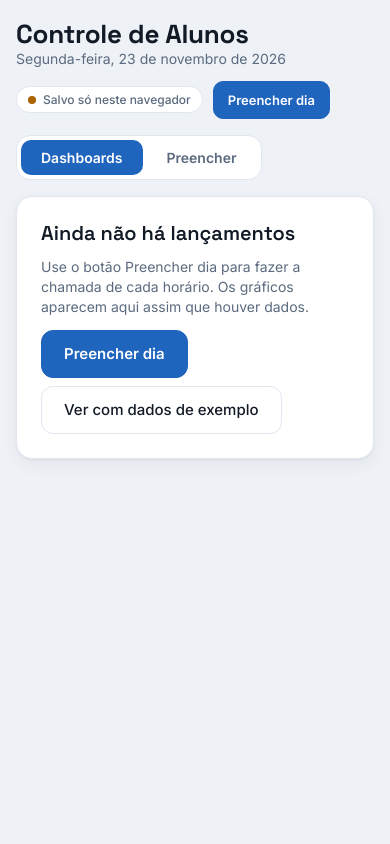
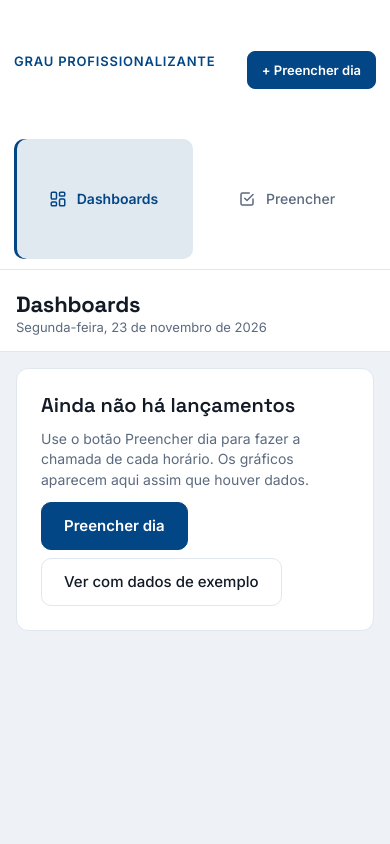
Before and after one commit to marcos-adrian0O/Controle-Alunos, a plain HTML site: page index.html in a window 390 px wide. Drawn offline with Linux system fonts and the light colour scheme.

Commit message:
Add files via upload

```diff
--- a/index.html
+++ b/index.html
@@ -1,4 +1,6 @@
-<!doctype html><html lang="pt-BR"><head><meta charset="utf-8"><meta name=viewport content="width=device-width,initial-scale=1,viewport-fit=cover"><style>:root{color-scheme:light;box-sizing:border-box;padding-top:env(safe-area-inset-top,0px);padding-bottom:env(safe-area-inset-bottom,0px)}html{scroll-padding-top:env(safe-area-inset-top,0px)}body{margin:0;padding:0;font:14px -apple-system,BlinkMacSystemFont,sans-serif;background:#fff;color:#000}img{max-width:100%}[hidden]:not([hidden=until-found i]){display:none!important}</style><title>Controle de Alunos</title><meta name="theme-color" content="#1f64bd"></head><body>
+<!doctype html><html><head><meta charset=utf8><meta name=viewport content="width=device-width,initial-scale=1,viewport-fit=cover"><style>:root{color-scheme:light;box-sizing:border-box;padding-top:env(safe-area-inset-top,0px);padding-bottom:env(safe-area-inset-bottom,0px)}html{scroll-padding-top:env(safe-area-inset-top,0px)}body{margin:0;padding:0;font:14px -apple-system,BlinkMacSystemFont,sans-serif;background:#fff;color:#000}img{max-width:100%}[hidden]:not([hidden=until-found i]){display:none!important}</style></head><body>
+<title>Controle de Alunos</title>
+<meta name="claude:viewport-fit-sides" content="cover">
 <link rel="stylesheet" href="https://fonts.googleapis.com/css2?family=Inter:wght@400;500;600&family=Space+Grotesk:wght@500;600;700&display=swap">
 <style>
 :root {
@@ -306,32 +308,93 @@ details.tbl summary { cursor: pointer; font: 600 14px var(--font-display); margi
 @media (prefers-reduced-motion: reduce) { .toast { transition: none; } }
 </style>
 
-<div class="app">
-  <header class="top">
+
+<style>
+/* ===== Layout de sistema: menu lateral + área de trabalho ===== */
+body { padding: 0; background: var(--bg); }
+.shell { display: grid; grid-template-columns: 248px minmax(0, 1fr); min-height: 100vh; }
+.side { position: sticky; top: 0; height: 100vh; display: flex; flex-direction: column; gap: 20px; padding: 20px 14px; background: var(--surface); border-right: 1px solid var(--line); overflow-y: auto; }
+.side .brand { padding: 4px 8px 16px; border-bottom: 1px solid var(--line); flex-direction: column; align-items: flex-start; gap: 10px; }
+.side .brand img { height: 40px; max-width: 100%; }
+.side .brand h1 { font-size: 17px; line-height: 1.2; }
+.side .brand .eyebrow { margin-bottom: 2px; }
+.side .tabs { flex-direction: column; align-self: stretch; gap: 2px; padding: 0; background: transparent; border: 0; border-radius: 0; }
+.navlbl { padding: 0 10px 6px; color: var(--muted); font: 600 11px var(--font-ui); text-transform: uppercase; letter-spacing: .08em; }
+.side .tab { width: 100%; justify-content: flex-start; gap: 10px; padding: 10px 12px; border-radius: 10px; font-weight: 500; font-size: 14px; }
+.side .tab svg { flex: none; }
+.side .tab .badge { margin-left: auto; }
+.side .tab[aria-selected="true"] { background: var(--accent-soft); color: var(--accent-text); font-weight: 600; }
+.side .tab[aria-selected="true"] .badge { background: var(--bad); }
+.sidefoot { margin-top: auto; display: flex; flex-direction: column; gap: 10px; }
+.sidefoot .btn { width: 100%; }
+.sidefoot .conn { width: 100%; border-radius: 10px; white-space: normal; line-height: 1.3; }
+.main { min-width: 0; display: flex; flex-direction: column; }
+.topbar { display: flex; align-items: center; justify-content: space-between; gap: 12px; padding: 18px 32px; background: var(--surface); border-bottom: 1px solid var(--line); position: sticky; top: 0; z-index: 5; }
+.topbar h1 { font-size: 22px; }
+.topbar .sub { font-size: 13px; margin-top: 2px; }
+.app { max-width: 1240px; width: 100%; margin: 0; padding: 24px 32px 56px; gap: 20px; }
+.card, .kpi { box-shadow: none; border-radius: 12px; }
+.card:hover, .kpi:hover { border-color: color-mix(in srgb, var(--accent) 35%, var(--line)); }
+.kpi.hero { border: 1px solid color-mix(in srgb, var(--accent) 30%, transparent); }
+.btn { border-radius: 8px; }
+.btn.big { border-radius: 10px; }
+thead th { position: sticky; top: 0; }
+tbody tr:hover td { background: var(--surface-2); }
+
+@media (max-width: 900px) {
+  .shell { grid-template-columns: minmax(0, 1fr); }
+  .side { position: sticky; top: 0; z-index: 10; height: auto; flex-direction: row; flex-wrap: wrap; align-items: center; gap: 8px 12px; padding: 10px 14px; border-right: 0; border-bottom: 1px solid var(--line); overflow: visible; }
+  .side .brand { padding: 0; border: 0; flex-direction: row; align-items: center; flex: 1 1 auto; }
+  .side .brand img { height: 30px; }
+  .side .brand .eyebrow { display: none; }
+  .side .tabs { flex-direction: row; flex: 1 1 100%; order: 3; gap: 4px; }
+  .navlbl { display: none; }
+  .side .tab { justify-content: center; flex: 1; }
+  .sidefoot { margin: 0; flex-direction: row; align-items: center; }
+  .sidefoot .btn { width: auto; }
+  .sidefoot .conn { display: none; }
+  .topbar { position: static; padding: 14px 16px; }
+  .app { padding: 16px 16px 48px; }
+}
+</style>
+
+<style>
+/* ===== Identidade Grau Profissionalizante ===== */
+.side .brand { padding: 0 0 16px; }
+.side .brand .eyebrow { font-size: 13px; letter-spacing: .06em; }
+.side .brand h1 { font-size: 15px; color: var(--muted); font-weight: 600; letter-spacing: .02em; }
+.topbar::before { content: ""; position: absolute; left: 0; right: 0; top: 0; height: 4px; background: #034685; }
+.topbar { padding-top: 22px; }
+.side .tab[aria-selected="true"] { box-shadow: inset 3px 0 0 var(--accent); }
+@media (max-width: 900px) { .side .brand h1 { display: none; } .side .brand .eyebrow { display: block; } }
+</style>
+<div class="shell">
+  <aside class="side">
     <div class="brand" id="brand"></div>
-    <div class="topright">
+    <nav class="tabs" role="tablist" aria-label="Seções">
+      <span class="navlbl">Menu</span>
+      <button class="tab" role="tab" id="tab-dashboards" data-tab="dashboards" aria-controls="view-dash" aria-selected="true" type="button"><svg viewBox="0 0 24 24" width="18" height="18" fill="none" stroke="currentColor" stroke-width="2" stroke-linecap="round" stroke-linejoin="round" aria-hidden="true"><rect x="3" y="3" width="7" height="9" rx="1.5"/><rect x="14" y="3" width="7" height="5" rx="1.5"/><rect x="14" y="12" width="7" height="9" rx="1.5"/><rect x="3" y="16" width="7" height="5" rx="1.5"/></svg><span>Dashboards</span></button>
+      <button class="tab" role="tab" id="tab-preencher" data-tab="preencher" aria-controls="view-fill" aria-selected="false" type="button"><svg viewBox="0 0 24 24" width="18" height="18" fill="none" stroke="currentColor" stroke-width="2" stroke-linecap="round" stroke-linejoin="round" aria-hidden="true"><path d="M9 11l3 3 8-8"/><path d="M20 12v6a2 2 0 0 1-2 2H6a2 2 0 0 1-2-2V6a2 2 0 0 1 2-2h9"/></svg><span>Preencher</span> <span class="badge" id="pendBadge" hidden></span></button>
+    </nav>
+    <div class="sidefoot">
+      <button class="btn primary" id="hdrFill" type="button">+ Preencher dia</button>
       <span class="conn" id="conn"><i></i><em id="connTx" style="font-style:normal">Conectando…</em></span>
-      <button class="btn primary" id="hdrFill" type="button">Preencher dia</button>
     </div>
-  </header>
-
-  <nav class="tabs" role="tablist" aria-label="Seções">
-    <button class="tab" role="tab" id="tab-dashboards" data-tab="dashboards" aria-controls="view-dash" aria-selected="true" type="button">Dashboards</button>
-    <button class="tab" role="tab" id="tab-preencher" data-tab="preencher" aria-controls="view-fill" aria-selected="false" type="button">Preencher <span class="badge" id="pendBadge" hidden></span></button>
-  </nav>
-
+  </aside>
+  <main class="main">
+    <header class="topbar">
+      <div><h1 id="pageTitle">Dashboards</h1><p class="sub" id="today"></p></div>
+    </header>
+    <div class="app">
   <section class="view" id="view-dash" role="tabpanel" aria-labelledby="tab-dashboards"></section>
   <section class="view" id="view-fill" role="tabpanel" aria-labelledby="tab-preencher" hidden></section>
+    </div>
+  </main>
 </div>
 
 <div class="tip" id="tip" hidden></div>
 <div class="toast" id="toast" role="status" aria-live="polite"><span id="toastMsg"></span></div>
 
-<script src="https://www.gstatic.com/firebasejs/10.14.1/firebase-app-compat.js"></script>
-<script src="https://www.gstatic.com/firebasejs/10.14.1/firebase-auth-compat.js"></script>
-<script src="https://www.gstatic.com/firebasejs/10.14.1/firebase-firestore-compat.js"></script>
-<script src="firebase-config.js"></script>
-<script src="firebase-adapter.js"></script>
 <script>
 (() => {
 'use strict';
@@ -370,7 +433,7 @@ const slotClosed = (date, dow, h) => { const t = iso(today()); return date < t |
 const clockOf = x => pad(Math.floor(x)) + ':' + pad(Math.round((x % 1) * 60) % 60);
 
 /* ---------- estado e armazenamento ---------- */
-const S = { days: {}, cfg: { meta: 85, capSem: 10, capSab: 25, escola: '', cor: 'azul', tol: 30, avisos: {} }, logo: '', mode: 'loading', loaded: false, synced: false, slow: false, err: null, demo: false, demoDays: null, range: '7', heat: 'faltas', tab: 'dashboards', dbh: null };
+const S = { days: {}, cfg: { meta: 85, capSem: 10, capSab: 25, escola: '', cor: 'grau', tol: 30, avisos: {} }, logo: '', mode: 'loading', loaded: false, synced: false, slow: false, err: null, demo: false, demoDays: null, range: '7', heat: 'faltas', tab: 'dashboards', dbh: null };
 let D = null, saveT = null, savingP = null, saveAgain = false;
 const LS2 = 'controle-alunos-v2', LS1 = 'controle-alunos-v1', LSI = 'controle-alunos-importado';
 const ls = {
@@ -428,7 +491,7 @@ function legacyDays() {
 function loadLocal() {
   const raw = ls.get(LS2);
   if (raw) {
-    try { const o = JSON.parse(raw); S.days = o.dias || {}; const c = o.cfg || {}; S.logo = c.logo || ''; delete c.logo; S.cfg = Object.assign(S.cfg, c); return; } catch (e) { /* segue */ }
+    try { const o = JSON.parse(raw); S.days = o.dias || {}; const c = o.cfg || {}; S.logo = c.logo || ''; delete c.logo; S.cfg = Object.assign(S.cfg, c); if (S.cfg.cor === 'azul') S.cfg.cor = 'grau'; return; } catch (e) { /* segue */ }
   }
   S.days = legacyDays() || {};
 }
@@ -495,8 +558,8 @@ async function persistLogo(img) {
 }
 function errMsg(e) {
   const c = e && e.code;
-  if (c === 'invalid_argument' || c === 'permission-denied') return 'Sem permissão para salvar. Peça ao dono da página acesso de edição.';
-  if (c === 'quota_exceeded' || c === 'resource-exhausted') return 'O limite de armazenamento foi atingido. Avise quem administra a página.';
+  if (c === 'invalid_argument') return 'Sem permissão para salvar. Peça ao dono da página acesso de edição.';
+  if (c === 'quota_exceeded') return 'O limite de armazenamento foi atingido. Avise quem administra a página.';
   if (c === 'storage') return 'Este navegador não permite salvar. Copie os dados para o Excel para não perder.';
   return 'Não foi possível salvar agora. Tente de novo em instantes.';
 }
@@ -508,6 +571,7 @@ const PAL = {
   roxo:    { n: 'Roxo',    l: ['#6250d6', '#4a3aa7', '#5342c4', '#ffffff'], d: ['#9085e9', '#b5adf2', '#a79df0', '#120f26'] },
   laranja: { n: 'Laranja', l: ['#e0661f', '#a64a12', '#c4560f', '#ffffff'], d: ['#f08a4b', '#f6b07f', '#f59a60', '#1f1005'] },
   vermelho:{ n: 'Vermelho',l: ['#d03b3b', '#a22b2b', '#b82f2f', '#ffffff'], d: ['#ee7070', '#f5a0a0', '#f28585', '#240808'] },
+  grau:    { n: 'Grau Profissionalizante', l: ['#034685', '#034685', '#034685', '#ffffff'], d: ['#4f95e0', '#8bb9ee', '#4f95e0', '#06101c'] },
   grafite: { n: 'Grafite', l: ['#475569', '#334155', '#334155', '#ffffff'], d: ['#94a3b8', '#cbd5e1', '#a8b5c7', '#0f1620'] }
 };
 function rgba(hex, a) { const n = parseInt(hex.slice(1), 16); return `rgba(${n >> 16},${(n >> 8) & 255},${n & 255},${a})`; }
@@ -518,7 +582,7 @@ function paintBrand() {
   if (!st) { st = document.createElement('style'); st.id = 'brandStyle'; document.body.appendChild(st); }
   st.textContent = `html:root{${set(p.l, .12)}}@media (prefers-color-scheme: dark){html:root:not([data-theme="light"]){${set(p.d, .2)}}}html:root[data-theme="dark"]{${set(p.d, .2)}}`;
   const b = $('#brand');
-  b.innerHTML = (S.logo ? `<img src="${esc(S.logo)}" alt="Logo da escola">` : '') + `<div>${S.cfg.escola ? `<div class="eyebrow">${esc(S.cfg.escola)}</div>` : ''}<h1>Controle de Alunos</h1><p class="sub" id="today"></p></div>`;
+  b.innerHTML = (S.logo ? `<img src="${esc(S.logo)}" alt="Logo">` : '') + `<div><div class="eyebrow">${esc(S.cfg.escola || 'Grau Profissionalizante')}</div><h1>Controle de Alunos</h1></div>`;
   paintConn();
 }
 
@@ -618,6 +682,7 @@ async function setTab(t, push) {
   renderAll();
 }
 function renderAll() {
+  { const pt = $('#pageTitle'); if (pt) pt.textContent = S.tab === 'dashboards' ? 'Dashboards' : 'Preencher'; }
   paintConn();
   if (S.tab === 'dashboards') renderDash(); else renderFill();
 }
```
